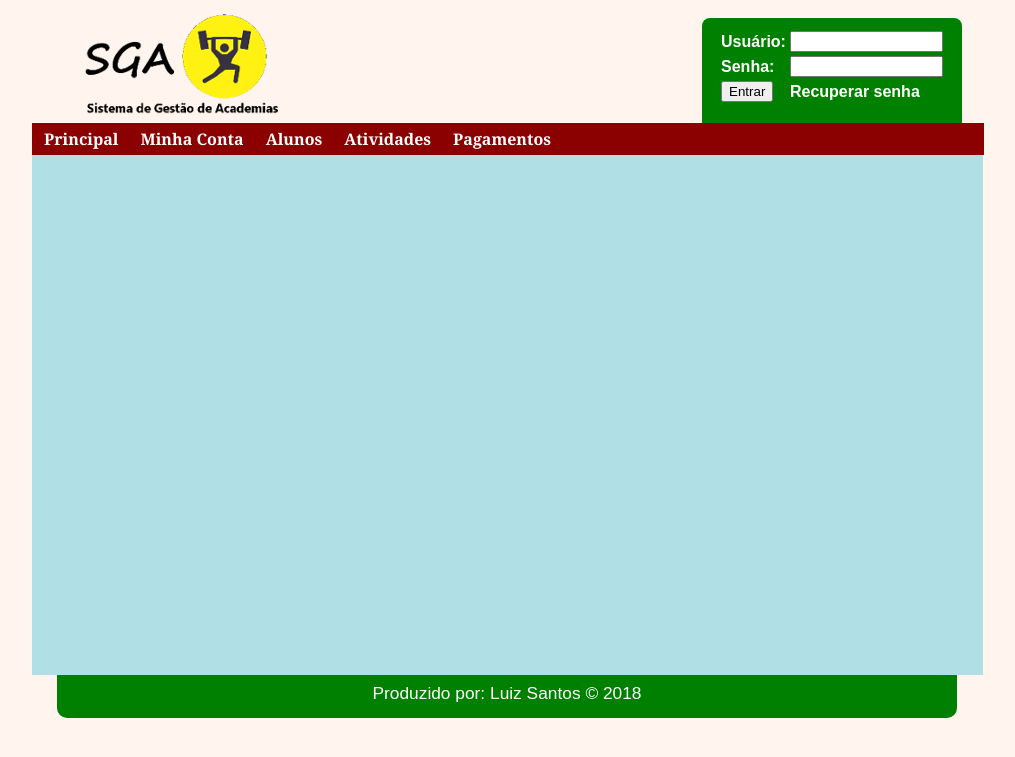
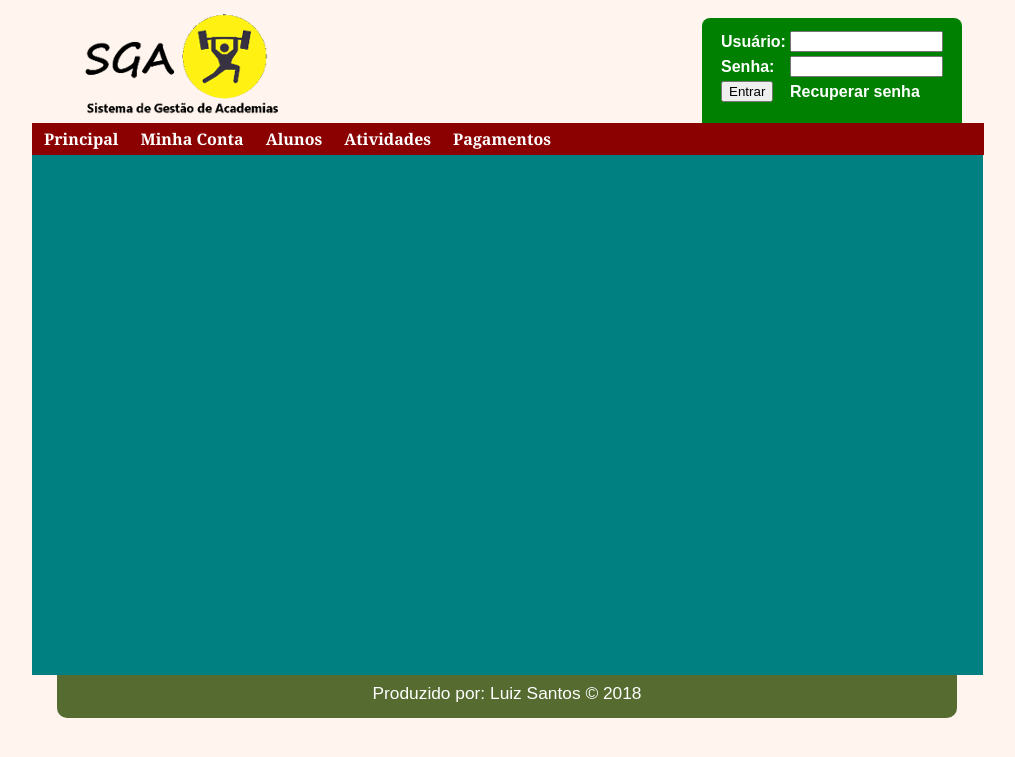
Before and after one commit to luizsantos89/academia, a PHP site: page / in a window 1280 px wide. Shown: the top 757 px of the page, without its empty margins (133-1148 px from the left). Run offline with PHP 8.4, Linux system fonts and the light colour scheme.

Commit message:
Mudando o estilo da página

```diff
--- a/estilo/estilo.css
+++ b/estilo/estilo.css
@@ -369,7 +369,7 @@ a:hover {
     width: 98%;
     height: 500px;
     display: inline-block;
-    background: powderblue;
+    background: teal;
     border: black 1px;
     padding: 10px;
 }
@@ -385,8 +385,8 @@ a:hover {
     border-bottom-right-radius: 10px;
     border-bottom-left-radius: 10px;
     margin-left: 25px;
-    background:green;
-	display: block;
+    background: darkolivegreen;
+    display: block;
 }
 
 #rodape a {
```
